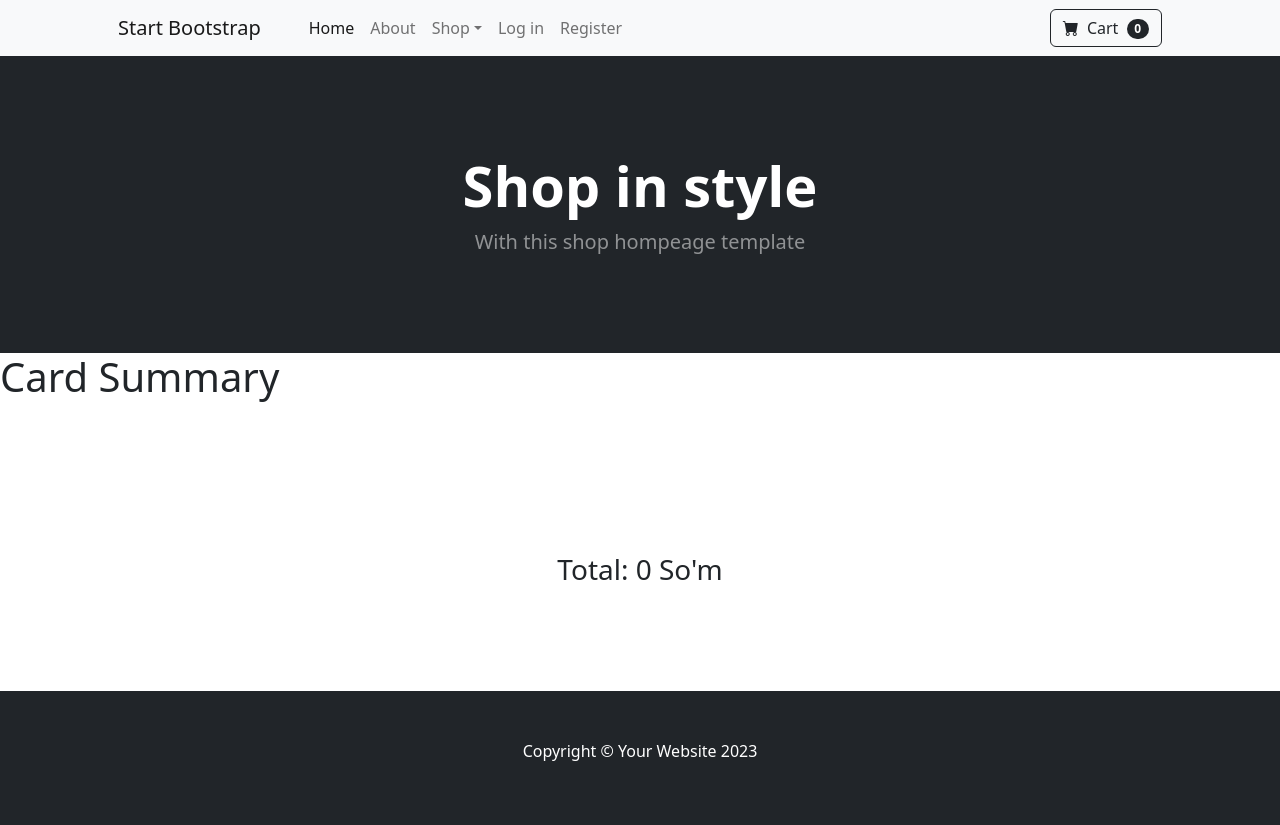
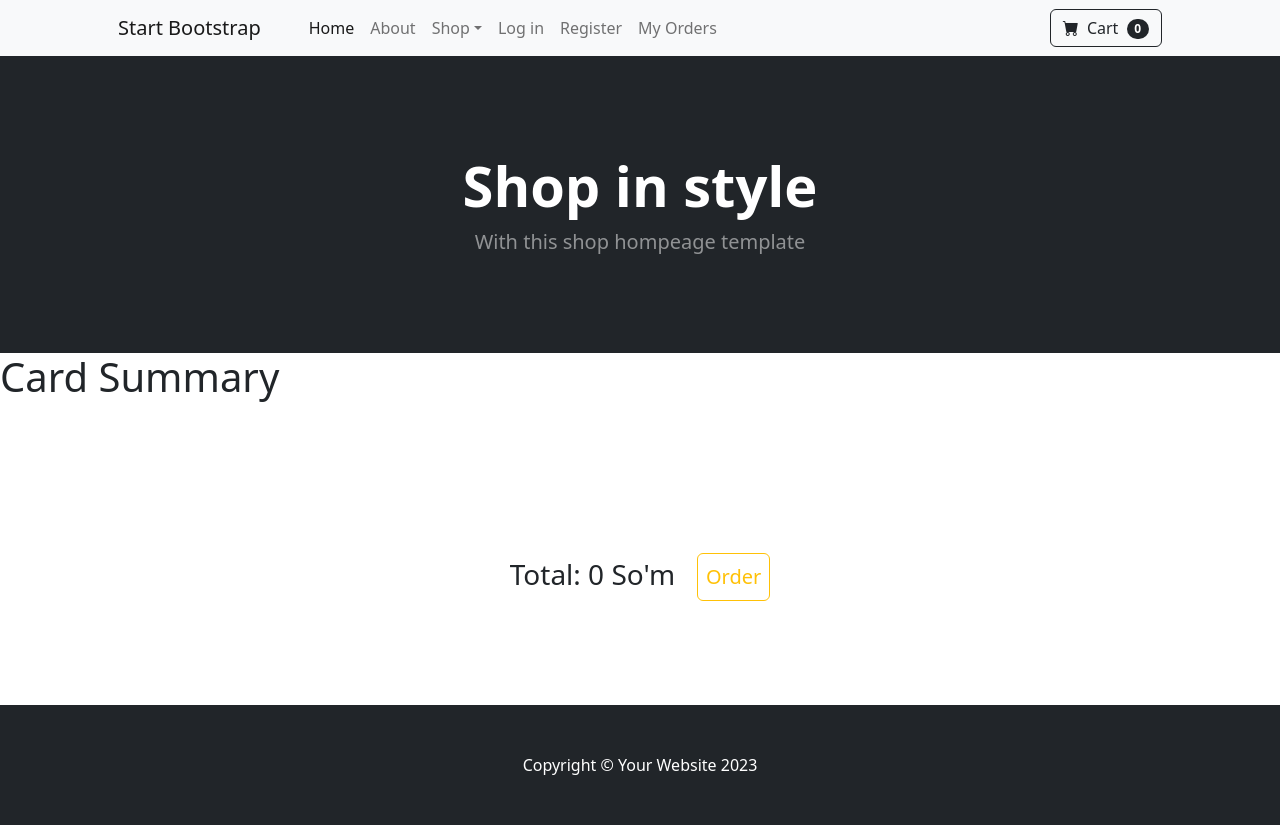
Before and after one commit to Muhammadkarim2003/Online_Shop, a Django app: page /cart_summary/ in a window 1280 px wide. Before the commit the page ends 761 px from the top, so only its background shows below. Run offline with Django 5.2, Linux system fonts and the light colour scheme; data comes from the database, SQL or seed files in the repository; both versions use the stored data as it was after the commit; some libraries are stand-ins or nearby versions.

Commit message:
online shop

```diff
--- a/config/settings.py
+++ b/config/settings.py
@@ -109,7 +109,7 @@ AUTH_PASSWORD_VALIDATORS = [
 
 LANGUAGE_CODE = 'en-us'
 
-TIME_ZONE = 'UTC'
+TIME_ZONE = 'Asia/Tashkent'
 
 USE_I18N = True
 
@@ -118,6 +118,9 @@ USE_TZ = True
 
 # Static files (CSS, JavaScript, Images)
 # https://docs.djangoproject.com/en/5.2/howto/static-files/
+
+LOGIN_URL = 'login_page'
+
 
 STATIC_URL = 'static/'
 
--- a/product/admin.py
+++ b/product/admin.py
@@ -1,5 +1,5 @@
 from django.contrib import admin
-from .models import Product, Category
+from .models import Product, Category, Order_item, Order
 
 # Register your models here.
 class ProductAdmin(admin.ModelAdmin):
@@ -14,3 +14,5 @@ class CategoryAdmin(admin.ModelAdmin):
 
 admin.site.register(Product, ProductAdmin)
 admin.site.register(Category, CategoryAdmin)
+admin.site.register(Order)
+admin.site.register(Order_item)
--- a/product/cart.py
+++ b/product/cart.py
@@ -73,6 +73,33 @@ class Cart:
 
         return cart
 
+    def get_all_info(self):
+
+        products = self.get_products()
+        total = self.get_total_price()
+
+        result = []
+        for product in products:
+            if str(product.id) in self.cart:
+
+                data = {
+                    "id": str(product.id),
+                    "name": str(product.name),
+                    "price": str(product.price),
+                    "quantity": str(self.cart[str(product.id)]),
+                }
+                result.append(data)
+
+        return result
+
+    def clear_cart(self):
+        self.cart.clear()
+        self.session.modified = True
+        return True
+
+
+
+
 
 
 
--- a/product/models.py
+++ b/product/models.py
@@ -1,6 +1,7 @@
 from django.db import models
 from users.models import User, BaseModel
 from django.core.validators import FileExtensionValidator
+from users.models import User, BaseModel
 
 
 
@@ -31,3 +32,27 @@ class Product(BaseModel):
 
     def __str__(self):
         return self.name
+
+
+class Order(BaseModel):
+    order_id = models.CharField(max_length=100, unique=True)
+    order_date = models.DateTimeField(auto_now_add=True)
+    total_price = models.DecimalField(max_digits=10, decimal_places=2)
+    user = models.ForeignKey(User, on_delete=models.CASCADE, related_name='orders')
+
+    def __str__(self):
+        return f"Order {self.order_id} - {self.total_price} UZS"
+
+class Order_item(BaseModel):
+    orders = models.ForeignKey(Order, on_delete=models.CASCADE, related_name="items")
+    product_id = models.CharField(max_length=100)
+    name = models.CharField(max_length=200)
+    price = models.DecimalField(max_digits=10, decimal_places=2)
+    quantity = models.PositiveIntegerField()
+
+    def __str__(self):
+        return f"{self.name} - {self.quantity} pcs"
+
+    @property
+    def total_price(self):
+        return self.price * self.quantity
--- a/product/templates/product/cart_summary.html
+++ b/product/templates/product/cart_summary.html
@@ -28,7 +28,7 @@
 
                                     </div>
 
-                                  <a class="btn btn-outline-danger" id="delete_product" data-index="{{ product.id }}">Delete</a>
+                                  <a class="btn btn-outline-danger"  id="delete_product" data-index="{{ product.id }}">Delete</a>
 
                               </div>
                             </div>
@@ -39,12 +39,64 @@
                     {% endfor %}
 
                     <h3 class="mt-5 text-center">
-                        Total: {{ total}} So'm
+                        Total: {{ total}} So'm &nbsp; <a href="#" data-bs-toggle="modal" data-bs-target="#exampleModal"  class="btn btn-outline-warning fs-5 p-2"> Order </a>
                     </h3>
 
                 </div>
             </div>
         </section>
+
+<!-- Modal -->
+<div class="modal fade" id="exampleModal" tabindex="-1" aria-labelledby="exampleModalLabel" aria-hidden="true">
+  <div class="modal-dialog">
+    <div class="modal-content">
+      <div class="modal-header">
+        <h1 class="modal-title fs-5" id="exampleModalLabel">Shu mahsulotlarni rostdan sotib olasizmi</h1>
+        <button type="button" class="btn-close" data-bs-dismiss="modal" aria-label="Close"></button>
+      </div>
+      <div class="modal-body">
+          <table class="table">
+  <thead>
+    <tr>
+      <th scope="col">Id</th>
+      <th scope="col">Nomi</th>
+      <th scope="col">Narxi</th>
+      <th scope="col">Miqdori</th>
+    </tr>
+  </thead>
+  <tbody>
+
+        {% for order in all_orders %}
+        <tr>
+          <th scope="row">1</th>
+          <td>{{ order.id }}</td>
+          <td>{{ order.name }}</td>
+          <td>{{ order.proce }}</td>
+          <td>{{ order.quantity }}</td>
+
+        </tr>
+        {% endfor %}
+  </tbody>
+</table>
+
+      </div>
+      <div class="modal-footer">
+        <button type="button" class="btn btn-secondary" data-bs-dismiss="modal">Bekor qilish</button>
+          {% if user.is_authenticated %}
+          <form method="post", action="{% url 'product:order' %}">
+            {% csrf_token %}
+              <button type="submit" class="btn btn-success">Tasdiqlash</button>
+          </form>
+          {% else %}
+            <form method="post", action="{% url 'login_page' %}">
+            {% csrf_token %}
+              <button type="submit" class="btn btn-success">Tasdiqlash</button>
+          </form>
+          {% endif %}
+      </div>
+    </div>
+  </div>
+</div>
 
 
 <script>
--- a/product/urls.py
+++ b/product/urls.py
@@ -13,4 +13,7 @@ urlpatterns = [
     path('cart_add/', views.cart_add, name='cart_add'),
     path('cart_update/', views.cart_update, name='cart_update'),
     path('cart_delete/', views.cart_delete, name='cart_delete'),
+
+    path('order_view/', views.OrderView.as_view(), name='order'),
+    path('get_orders/', views.GetOrdersView.as_view(), name='get_orders')
 ]
--- a/product/views.py
+++ b/product/views.py
@@ -1,9 +1,14 @@
-from django.shortcuts import render
+import uuid
+from django.contrib.auth.decorators import login_required
+from django.shortcuts import render, redirect
 from django.views.generic import ListView, DetailView
-from .models import Product, Category
+from .models import Product, Category, Order, Order_item
 from django.http import HttpResponse, JsonResponse
 from django.shortcuts import get_object_or_404
 from .cart import Cart
+from django.views import View
+from django.core.exceptions import ValidationError
+from django.contrib.auth.mixins import LoginRequiredMixin
 
 # Create your views here.
 
@@ -16,13 +21,15 @@ def cart_summary(request):
 
     products = cart.get_products()
     quantity = cart.get_quantity()
+    total = cart.get_total_price()
 
-    total = cart.get_total_price()
+    all_orders = cart.get_all_info()
 
     data = {
         'products': products,
         'quantites': quantity,
         'total': total,
+        'all_orders': all_orders,
     }
 
     return render(request,'product/cart_summary.html', context=data)
@@ -86,3 +93,50 @@ class ProductDetailView(DetailView):
     model = Product
     template_name = 'product/detail.html'
     context_object_name = 'product'
+
+
+class OrderView(View):
+
+
+    def post(self, request):
+        cart = Cart(request)
+
+        all_orders = cart.get_all_info()
+        total = cart.get_total_price()
+
+        try:
+            order = Order()
+            order.order_id = uuid.uuid4()
+            order.total_price = total
+            order.user = request.user
+            order.save()
+        except:
+            raise ValidationError("Xatolik yuz berdi, qayta urinib ko'ring")
+
+        try:
+
+            for item_data in all_orders:
+                order_item = Order_item()
+                order_item.orders = order
+                order_item.product_id = item_data['id']
+                order_item.price = item_data['price']
+                order_item.name = item_data['name']
+                order_item.quantity = item_data['quantity']
+                order_item.save()
+        except:
+            raise ValidationError("Order Itemda xatolik yuz berdi, qayta urinib ko'ring")
+
+        cart.clear_cart()
+
+        return redirect('product:index')
+
+class GetOrdersView(LoginRequiredMixin, View):
+    def get(self, request):
+        user = request.user
+        orders = user.orders.all()
+
+        data = {
+            'orders': orders
+        }
+
+        return render(request, 'product/orders.html', context=data)
--- a/templates/base.html
+++ b/templates/base.html
@@ -42,6 +42,8 @@
                             <li class="nav-item"><a class="nav-link" href="{% url 'login_page' %}">Log in</a></li>
                             <li class="nav-item"><a class="nav-link" href="{% url 'register_page' %}">Register</a></li>
                         {% endif %}
+                            <li class="nav-item"><a class="nav-link" href="{% url 'product:get_orders' %}">My Orders</a></li>
+
                     </ul>
                     <form class="d-flex">
                         <a class="btn btn-outline-dark" type="submit" href="{% url 'product:cart_summary' %}">
--- a/users/templates/users/login_page.html
+++ b/users/templates/users/login_page.html
@@ -9,8 +9,9 @@
                     <form method="post" action="">
                         {% csrf_token %}
                         {{ form.as_p }}
-                        <button type="submit" class="btn btn-primary">Login</button>
-
+                        <button type="submit" class="btn btn-outline-primary w-100">Login</button><br>
+                        <a href="{% url 'register_page' %}" class="btn btn-outline-primary w-100 mt-5">Register</a>
+                    </form>
                 </div>
             </div>
         </section>
```
Also changed, not shown: product/templates/product/orders.html (added, +25 -0 lines), db.sqlite3, media/product_images/CROPPED-DSC_0032_xJqmo30.jpg (added), media/product_images/iphone_E0MvLXm.jpg (added), product/migrations/0002_alter_category_options_alter_product_options_order_and_more.py (added).
